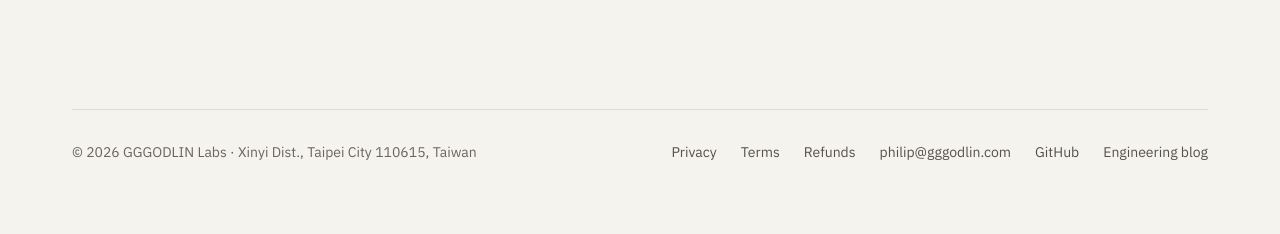
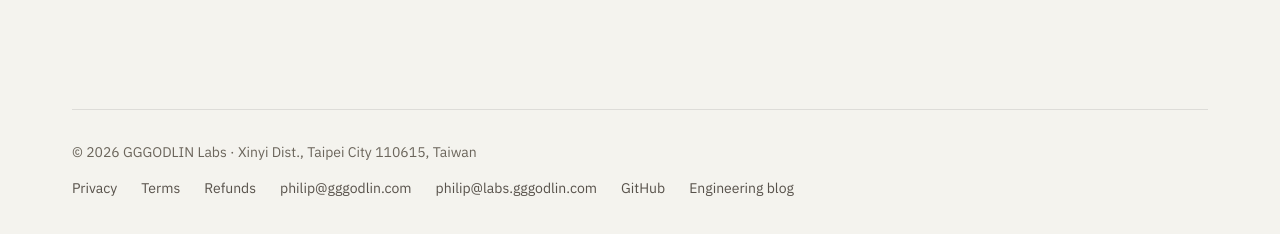
Before and after one commit to GGGODLIN/gggodlin-hub, a plain HTML site: page public/index.html in a window 1280 px wide. Shown: the part 2734-2968 px from the top of the page. Before the commit the page ends 2944 px from the top, so only its background shows below. Drawn offline with Linux system fonts and the light colour scheme.

Commit message:
feat(hub): list philip@labs.gggodlin.com in homepage footer
Display the standalone Zoho-hosted philip@labs.gggodlin.com address
alongside philip@gggodlin.com so startup reviewers visiting
labs.gggodlin.com see an exact domain-matched contact email.

```diff
--- a/public/index.html
+++ b/public/index.html
@@ -1001,6 +1001,7 @@
           <a href="/terms">Terms</a>
           <a href="/refund">Refunds</a>
           <a href="mailto:philip@gggodlin.com">philip@gggodlin.com</a>
+          <a href="mailto:philip@labs.gggodlin.com">philip@labs.gggodlin.com</a>
           <a href="https://github.com/GGGODLIN-Labs">GitHub</a>
           <a href="https://blog.gggodlin.com">Engineering blog</a>
         </nav>
```
